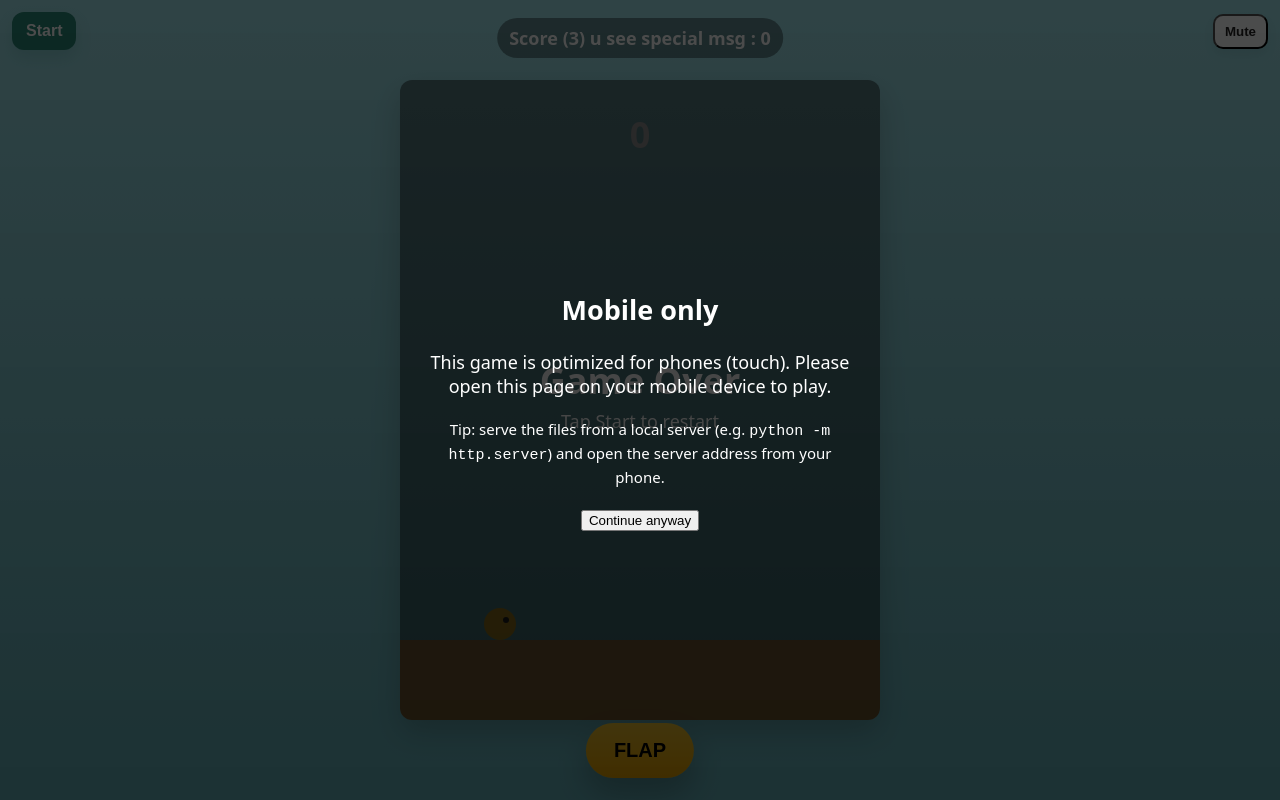
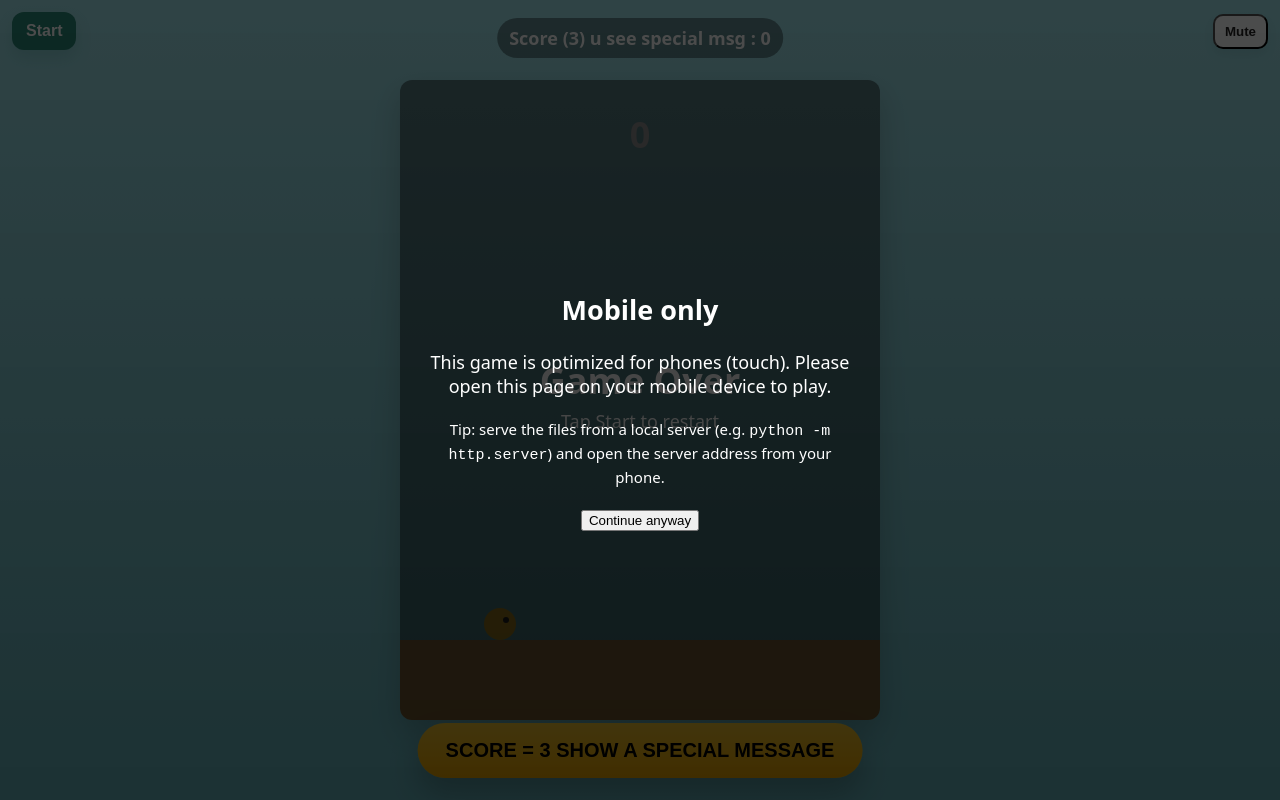
Before and after one commit to himraj123456789/bdy-game_fff, a plain HTML site: page index.html in a window 1280 px wide. Drawn offline with Linux system fonts and the light colour scheme.

Commit message:
Update index.html

```diff
--- a/index.html
+++ b/index.html
@@ -34,7 +34,7 @@
 
     <div class="score-pill" id="scoreP">Score (3) u see special msg :  <span id="scoreLabel">0</span></div>
 
-    <button id="flapBtn" class="flap-btn" aria-label="Flap">FLAP</button>
+    <button id="flapBtn" class="flap-btn" aria-label="Flap">SCORE = 3 SHOW A SPECIAL MESSAGE </button>
 
     <div id="celebration" class="celebration">😍 happy bdy muskan 😍</div>
     <div id="toast" class="toast">Score 3 — and u see the special message </div>
```
